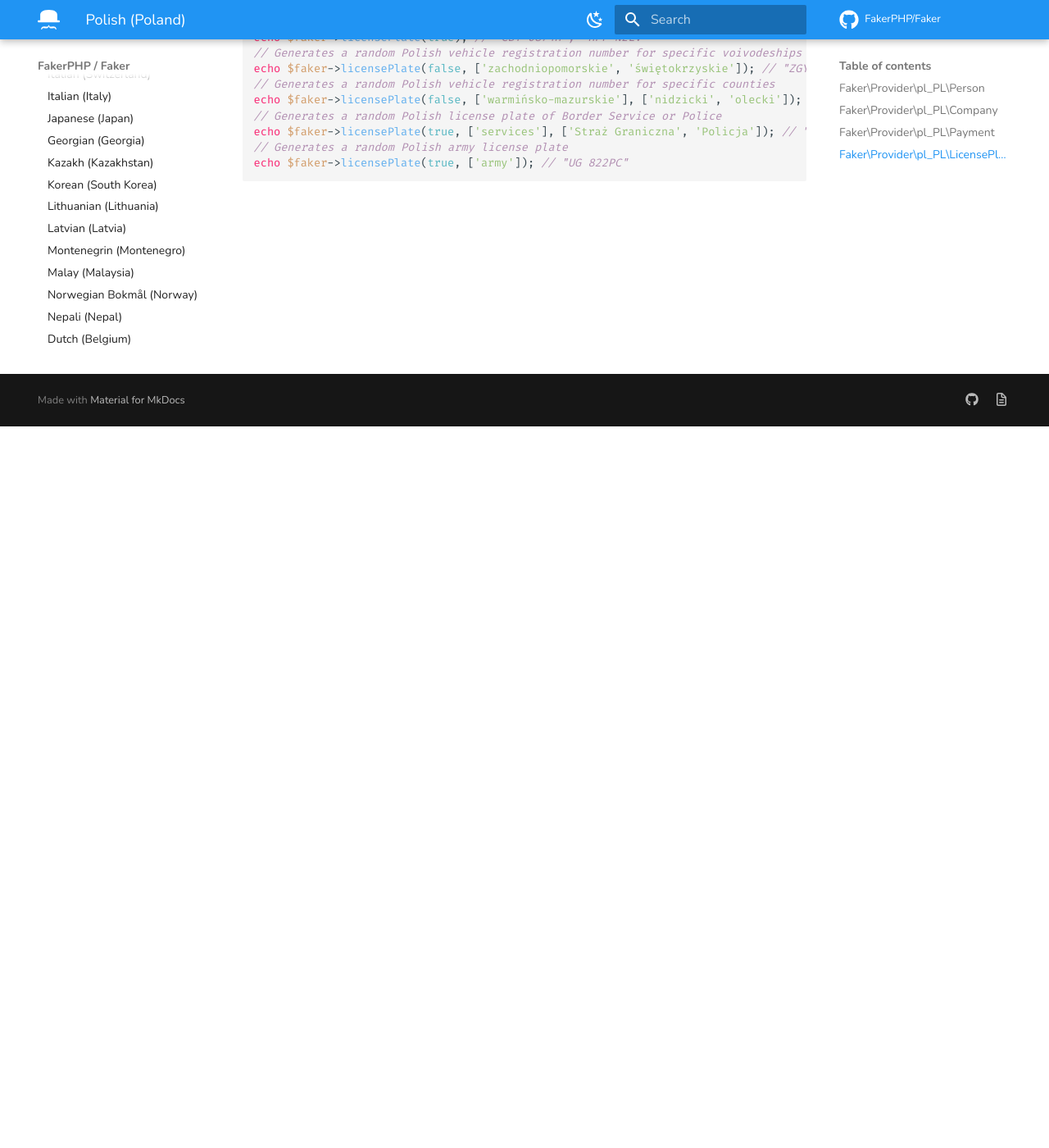
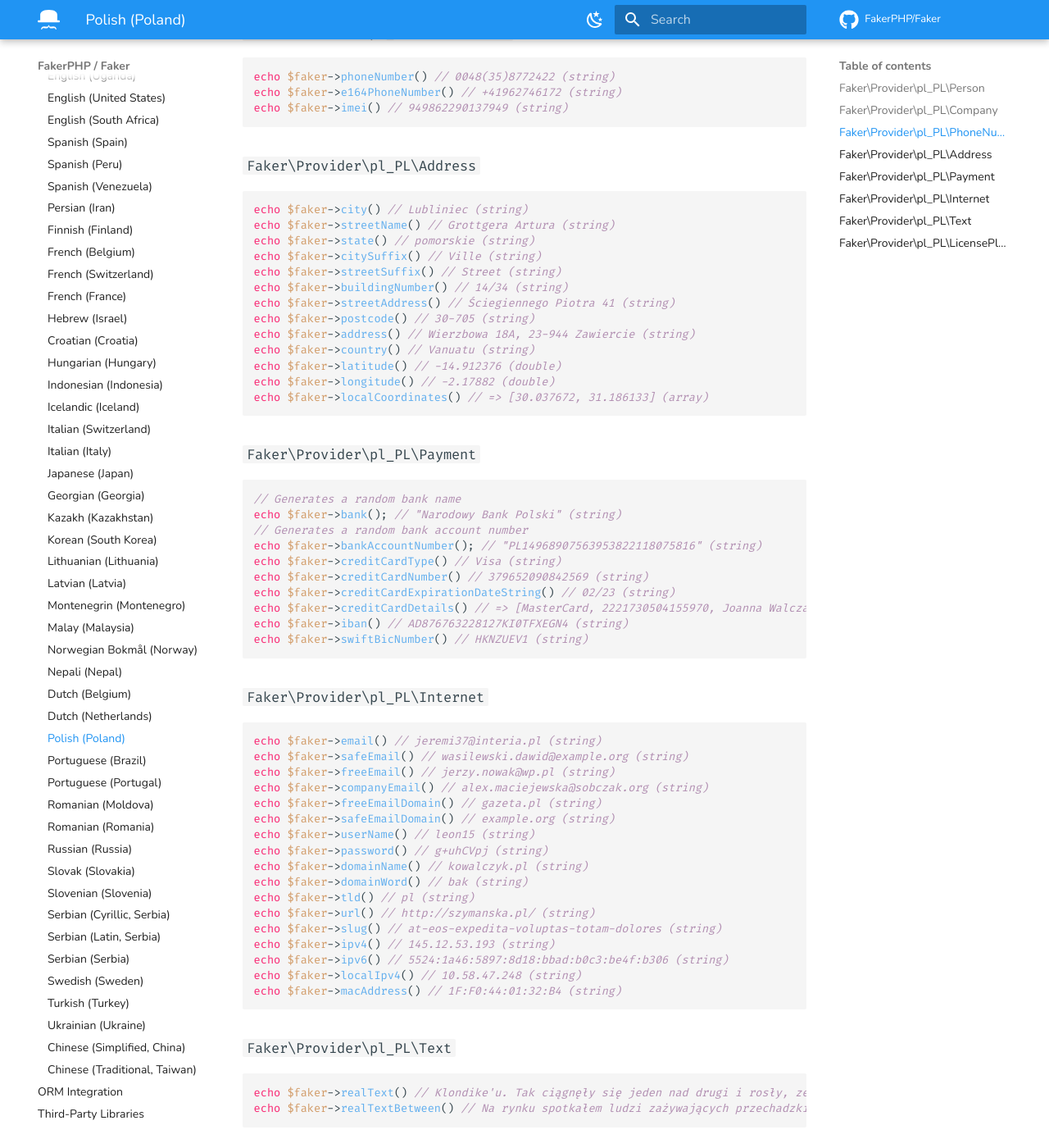
Before and after one commit to FakerPHP/fakerphp.github.io, an MkDocs documentation site: the page built from docs/locales/pl_PL.md, in a window 1280 px wide and 1400 px high, scrolled down 880 px. Shown: the whole window at 82% size. Built offline with MkDocs 1.6.1 and Material for MkDocs 9.7.7, drawn with Linux system fonts in a browser that asks for light colours; nearby versions of some CDN libraries; comment, search, counter and statistics services are not loaded; some of the changed text lies outside the part shown.

Commit message:
Update pl_PL.md
I generated a methods list based on the current version

````diff
--- a/docs/locales/pl_PL.md
+++ b/docs/locales/pl_PL.md
@@ -1,37 +1,104 @@
 # Polish (Poland)
+based on phpfaker v1.21.0
 
 ### `Faker\Provider\pl_PL\Person`
-
 ```php
 // Generates a random PESEL number
-echo $faker->pesel(); // "40061451555"
+echo $faker->pesel() // 01322920616 (string)
 // Generates a random personal identity card number
-echo $faker->personalIdentityNumber(); // "AKX383360"
+echo $faker->personalIdentityNumber() // AUT578654 (string)
 // Generates a random taxpayer identification number (NIP)
-echo $faker->taxpayerIdentificationNumber(); // '8211575109'
+echo $faker->taxpayerIdentificationNumber() // 3856102511 (string)
+echo $faker->lastName() // Dąbrowska (string)
+echo $faker->lastNameMale() // Sobczak (string)
+echo $faker->lastNameFemale() // Bąk (string)
+echo $faker->title() // doc. (string)
+echo $faker->titleMale() // mgr (string)
+echo $faker->titleFemale() // inż. (string)
+echo $faker->name() // Sonia Piotrowska (string)
+echo $faker->firstName() // Andrzej (string)
+echo $faker->firstNameMale() // Aleks (string)
+echo $faker->firstNameFemale() // Urszula (string)
 ```
 
 ### `Faker\Provider\pl_PL\Company`
+```php
+echo $faker->companyPrefix() // Fundacja (string)
+// Generates a random REGON number
+echo $faker->regon() // 975697664 (string)
+// Generates a random local REGON number
+echo $faker->regonLocal() // 81638079068090 (string)
+echo $faker->company() // Spółdzielnia Ziółkowska (string)
+echo $faker->companySuffix() // S.A. (string)
+echo $faker->jobTitle() // laboriosam (string)
+```
+### `Faker\Provider\pl_PL\PhoneNumber`
+```php
+echo $faker->phoneNumber() // 0048(35)8772422 (string)
+echo $faker->e164PhoneNumber() // +41962746172 (string)
+echo $faker->imei() // 949862290137949 (string)
+```
 
+### `Faker\Provider\pl_PL\Address`
 ```php
-// Generates a random REGON number
-echo $faker->regon(); // "714676680"
-// Generates a random local REGON number
-echo $faker->regonLocal(); // "15346111382836"
+echo $faker->city() // Lubliniec (string)
+echo $faker->streetName() // Grottgera Artura (string)
+echo $faker->state() // pomorskie (string)
+echo $faker->citySuffix() // Ville (string)
+echo $faker->streetSuffix() // Street (string)
+echo $faker->buildingNumber() // 14/34 (string)
+echo $faker->streetAddress() // Ściegiennego Piotra 41 (string)
+echo $faker->postcode() // 30-705 (string)
+echo $faker->address() // Wierzbowa 18A, 23-944 Zawiercie (string)
+echo $faker->country() // Vanuatu (string)
+echo $faker->latitude() // -14.912376 (double)
+echo $faker->longitude() // -2.17882 (double)
+echo $faker->localCoordinates() // => [30.037672, 31.186133] (array)
 ```
 
 ### `Faker\Provider\pl_PL\Payment`
-
 ```php
 // Generates a random bank name
-echo $faker->bank(); // "Narodowy Bank Polski"
+echo $faker->bank(); // "Narodowy Bank Polski" (string)
 // Generates a random bank account number
-echo $faker->bankAccountNumber(); // "PL14968907563953822118075816"
+echo $faker->bankAccountNumber(); // "PL14968907563953822118075816" (string)
+echo $faker->creditCardType() // Visa (string)
+echo $faker->creditCardNumber() // 379652090842569 (string)
+echo $faker->creditCardExpirationDateString() // 02/23 (string)
+echo $faker->creditCardDetails() // => [MasterCard, 2221730504155970, Joanna Walczak, 02/25] (array)
+echo $faker->iban() // AD876763228127KI0TFXEGN4 (string)
+echo $faker->swiftBicNumber() // HKNZUEV1 (string)
+```
+
+### `Faker\Provider\pl_PL\Internet`
+```php
+echo $faker->email() // jeremi37@interia.pl (string)
+echo $faker->safeEmail() // wasilewski.dawid@example.org (string)
+echo $faker->freeEmail() // jerzy.nowak@wp.pl (string)
+echo $faker->companyEmail() // alex.maciejewska@sobczak.org (string)
+echo $faker->freeEmailDomain() // gazeta.pl (string)
+echo $faker->safeEmailDomain() // example.org (string)
+echo $faker->userName() // leon15 (string)
+echo $faker->password() // g+uhCVpj (string)
+echo $faker->domainName() // kowalczyk.pl (string)
+echo $faker->domainWord() // bak (string)
+echo $faker->tld() // pl (string)
+echo $faker->url() // http://szymanska.pl/ (string)
+echo $faker->slug() // at-eos-expedita-voluptas-totam-dolores (string)
+echo $faker->ipv4() // 145.12.53.193 (string)
+echo $faker->ipv6() // 5524:1a46:5897:8d18:bbad:b0c3:be4f:b306 (string)
+echo $faker->localIpv4() // 10.58.47.248 (string)
+echo $faker->macAddress() // 1F:F0:44:01:32:B4 (string)
+```
+
+### `Faker\Provider\pl_PL\Text`
+```php
+echo $faker->realText() // Klondike'u. Tak ciągnęły się jeden nad drugi i rosły, zesztywniałe z przerażenia i osłupiałe. Daleki, zimny, czerwony odblask zabarwiał je późnymi kolorami. Nie jedliśmy tego dnia obiadu, bo ogień w. (string)
+echo $faker->realTextBetween() // Na rynku spotkałem ludzi zażywających przechadzki. Wszyscy, oczarowani widowiskiem tej nocy, mieli twarze wzniesione i srebrne od magii nieba. Troska o portfel opuściła mnie zupełnie. Ojciec. (string)
 ```
 
 ### `Faker\Provider\pl_PL\LicensePlate`
 ```php
-<?php
 // Generates a random Polish civil vehicle registration number
 echo $faker->licensePlate(); // "SO 4429E"
 echo $faker->licensePlate(false); // "BKL YP21"
````
